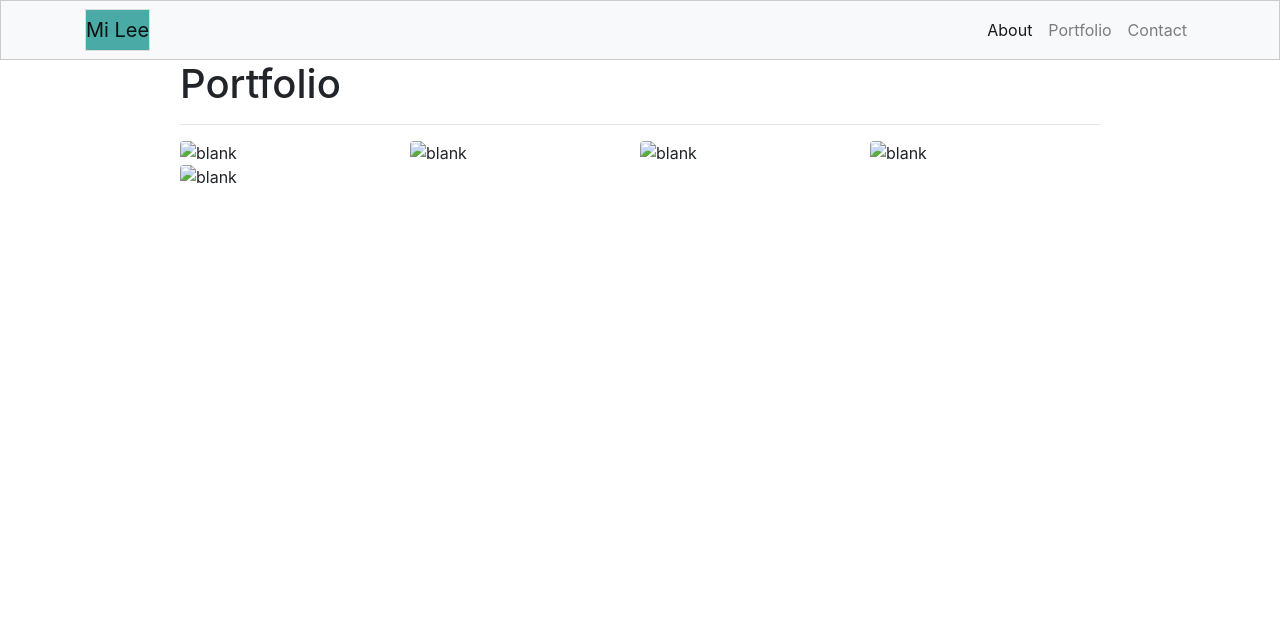
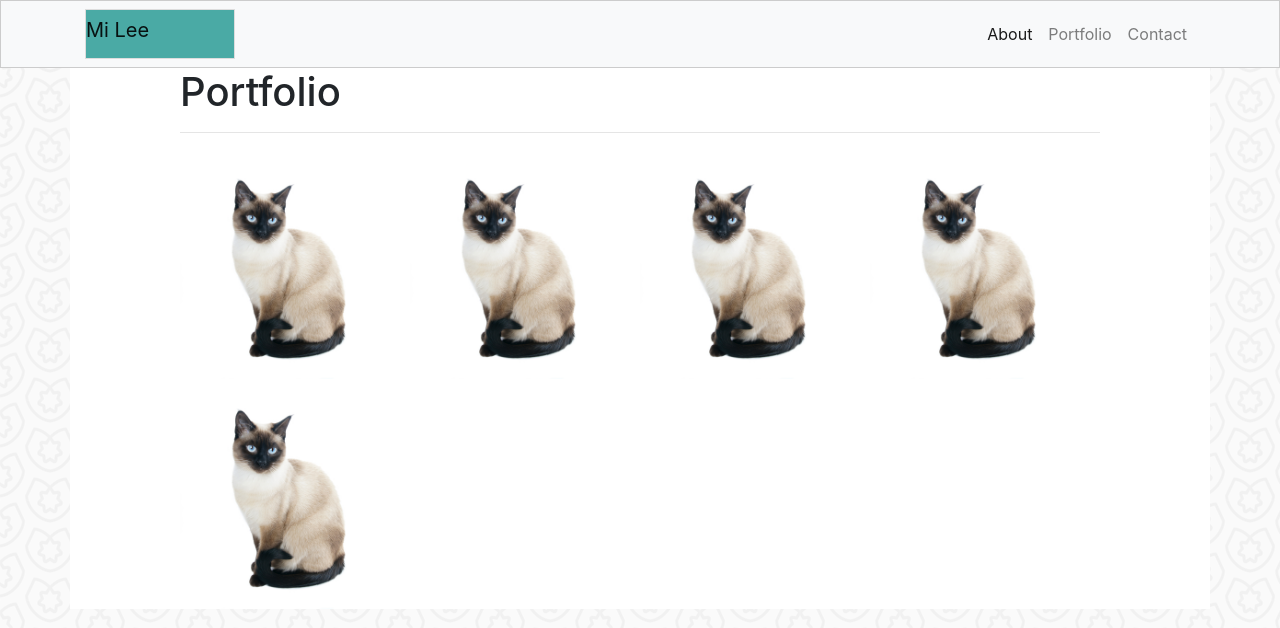
Before and after one commit to milee8989/Bootstrap-portfolio, a plain HTML site: page portfolio.html in a window 1280 px wide. Drawn offline with nearby package versions, Linux system fonts and the light colour scheme; files whose address does not match are found by name.

Commit message:
newchange

```diff
--- a/portfolio.html
+++ b/portfolio.html
@@ -8,7 +8,7 @@
     <title>Document</title>
     <link rel="stylesheet" href="https://stackpath.bootstrapcdn.com/bootstrap/4.3.1/css/bootstrap.min.css"
         integrity="sha384-ggOyR0iXCbMQv3Xipma34MD+dH/1fQ784/j6cY/iJTQUOhcWr7x9JvoRxT2MZw1T" crossorigin="anonymous">
-    <link rel="stylesheet" href="./style5.css">
+    <link rel="stylesheet" href="./style.css">
 
 </head>
 
@@ -47,15 +47,15 @@
             <div class="col-lg-10">
                 <h1>Portfolio</h1>
                 <hr>
-                <img src="siamese.jpg" class="rounded float-right  img-fluid w-25" alt="blank">
+                <img src="img/siamese.jpg" class="rounded float-right  img-fluid w-25" alt="blank">
 
-                <img src="siamese.jpg" class="rounded float-left img-fluid w-25" alt="blank">
+                <img src="img/siamese.jpg" class="rounded float-left img-fluid w-25" alt="blank">
 
-                <img src="siamese.jpg" class="rounded float-left img-thumbnaile img-fluid w-25" alt="blank">
+                <img src="img/siamese.jpg" class="rounded float-left img-thumbnaile img-fluid w-25" alt="blank">
 
-                <img src="siamese.jpg" class="rounded float-left img-thumbnaile img-fluid w-25" alt="blank">
+                <img src="img/siamese.jpg" class="rounded float-left img-thumbnaile img-fluid w-25" alt="blank">
 
-                <img src="siamese.jpg" class="rounded float-left img-thumbnaile img-fluid w-25" alt="blank">
+                <img src="img/siamese.jpg" class="rounded float-left img-thumbnaile img-fluid w-25" alt="blank">
 
 
 
--- a/style4.css
+++ /dev/null
@@ -1,18 +0,0 @@
-body{
-    background-image: url("lilypads.png");
-
-}
-
-/*.container{
-    margin-top: 50px;
-    border: 1px solid #cccccc;
-    } */
-
-.navbar-brand{
-    background-color: #4aaaa5;
-    border:1px solid #dddddd;
-
-}
-nav{
-    border: 1px solid #cccccc;
-}
--- a/style5.css
+++ /dev/null
@@ -1,18 +0,0 @@
-body{
-    background-image: url("lilypads.png");
-
-}
-
-/*.container{
-    margin-top: 50px;
-    border: 1px solid #cccccc;
-    } */
-
-.navbar-brand{
-    background-color: #4aaaa5;
-    border:1px solid #dddddd;
-
-}
-nav{
-    border: 1px solid #cccccc;
-}
```
Also changed, not shown: contact.html (+1 -1 lines), index.html (+2 -2 lines), style.css (renamed from style3.css).
